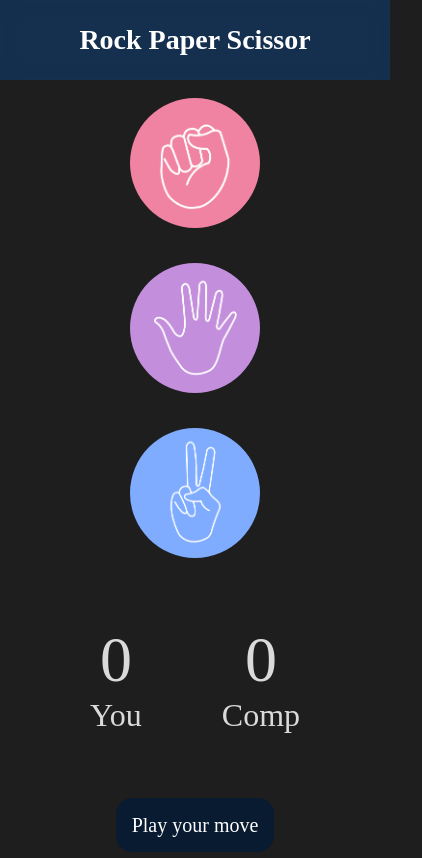
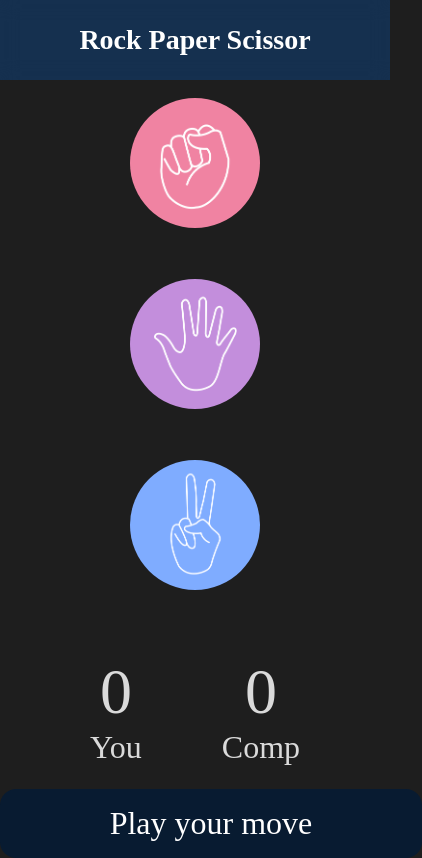
Before and after one commit to Raunakk18/stone-paper-scissors, a plain HTML site: page index.html in a window 390 px wide. Shown: the whole page, 422 px wide, since content can reach past the window. Drawn offline with Linux system fonts and the light colour scheme.

Commit message:
fixed score board

```diff
--- a/style.css
+++ b/style.css
@@ -71,11 +71,10 @@ img{
     border-radius: 1rem;
 }
 
-@media screen and (max-width:600px){
+@media screen  and (max-width:600px){
     .choices{
-        gap: 0;
-        display: flex;
         flex-direction: column;
+        gap: 1rem;
     }
     img{
        height: 130px;
@@ -91,7 +90,15 @@ img{
         width: 100%;
     }
     #msg{
-        font-size: 20px;
+        position: absolute;
+        display: flex;
+        justify-content: center;
+        align-items: center;
+        margin-top: -57px;
+        width: 100%;
+    }
+    .score-board{
+
     }
 
 }
```
